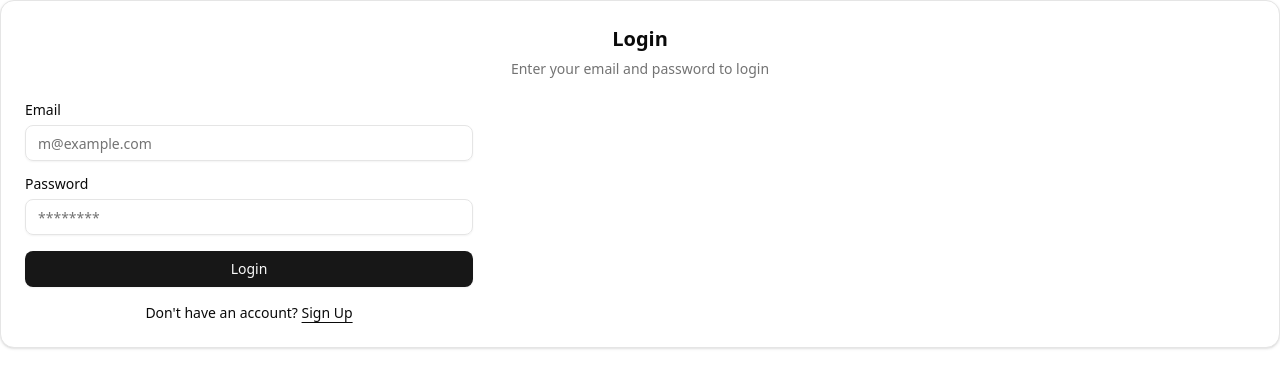
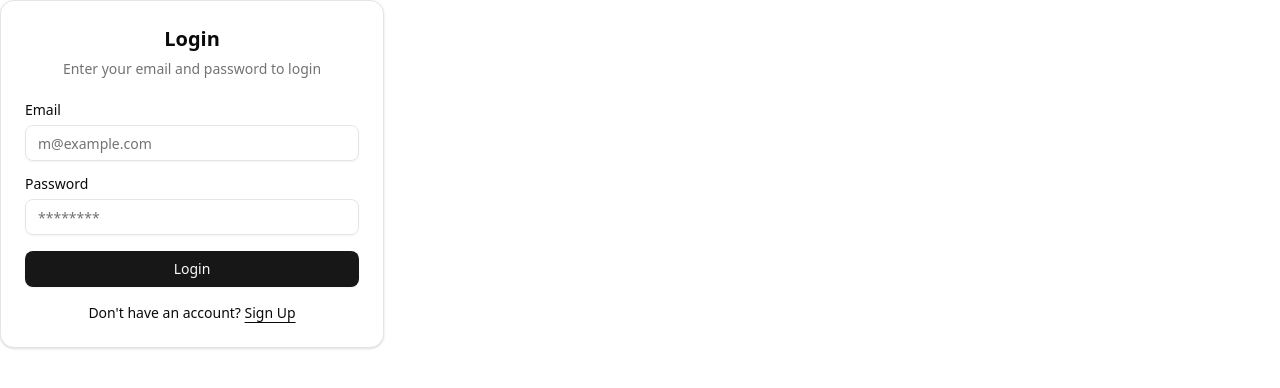
Before and after one commit to Niadul-Munna/auth, a Next.js app: page / in a window 1280 px wide. Shown: the top 388 px of the page. Built offline with nearby package versions, Linux system fonts and the light colour scheme.

Commit message:
style(login) :  remove wrapper div and add css on card,form to fix the width

```diff
--- a/src/components/auth/login-form.tsx
+++ b/src/components/auth/login-form.tsx
@@ -34,8 +34,7 @@ export function LoginForm() {
     },
   });
   return (
-    <div>
-      <Card>
+    <Card className="w-full max-w-sm">
       <CardHeader className="text-center">
         <CardTitle className="text-xl">Login</CardTitle>
         <CardDescription>
@@ -46,7 +45,7 @@ export function LoginForm() {
         <Form {...form}>
           <form
             onSubmit={form.handleSubmit(handleSubmit)}
-              className="max-w-md w-full flex flex-col gap-4"
+            className="max-w-sm w-full flex flex-col gap-4"
           >
             <FormField
               control={form.control}
@@ -102,6 +101,5 @@ export function LoginForm() {
         </Form>
       </CardContent>
     </Card>
-    </div>
   );
 }
```
Lines whose indentation alone changed are shown as unchanged.
